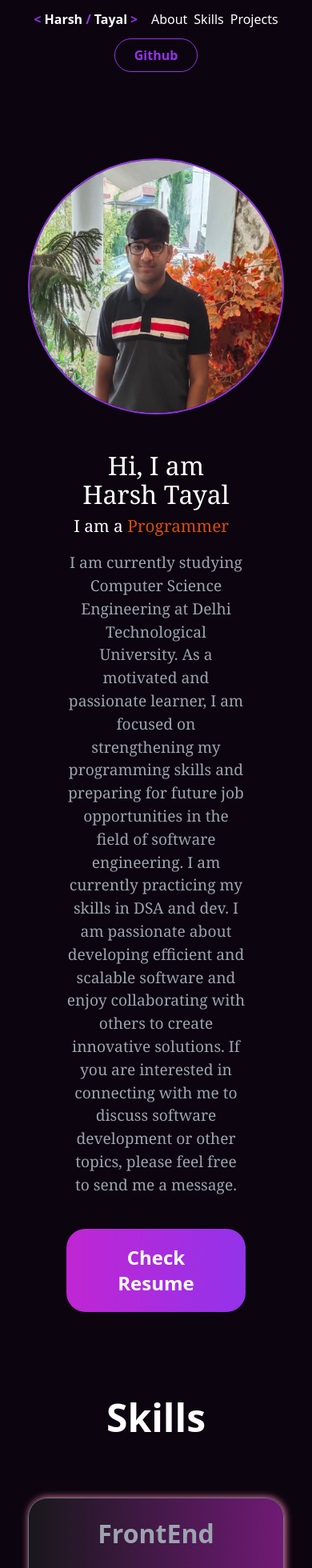
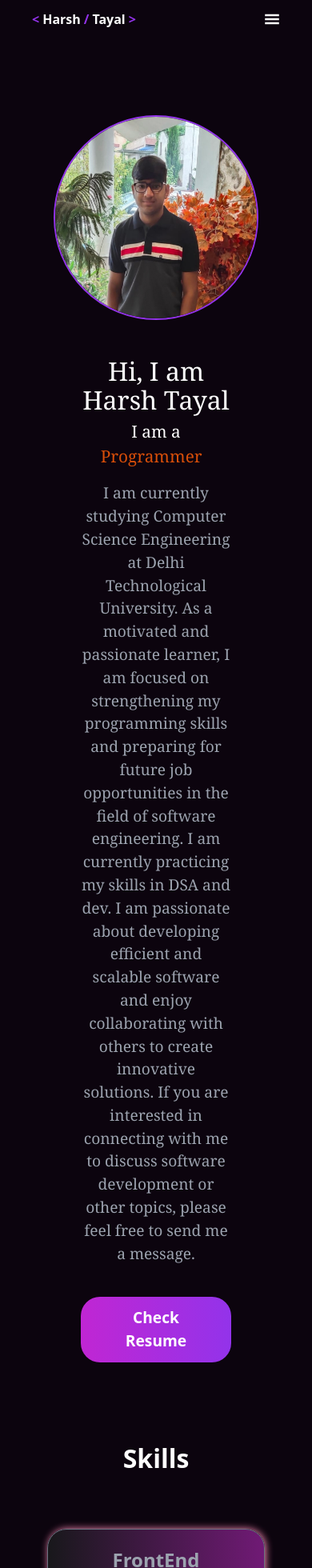
Before and after one commit to Harshtayal2005/harshtayal, a React (Vite) app: page / in a window 390 px wide. Shown: the top 1960 px of the page at 80% size. Built offline with nearby package versions, Linux system fonts and the light colour scheme.

Commit message:
responsive updated

```diff
--- a/src/components/Footer.jsx
+++ b/src/components/Footer.jsx
@@ -9,9 +9,11 @@ const Footer = () => {
   return (
     <>
       <div className="h-[20rem] bg-gradient-to-r from-stone-900 to-purple-900 clip-footer mt-24 flex flex-col items-center justify-center">
-        <h1 className="text-[2rem] text-gray-200 font-bold">Harsh Tayal</h1>
+        <h1 className="text-[1.5rem] sm:text-[2rem] text-gray-200 font-bold">
+          Harsh Tayal
+        </h1>
         <div className="mt-5 mb-5">
-          <ul className="flex gap-8 text-[1.7rem] text-gray-100">
+          <ul className="flex gap-8 text-[1.2rem] sm:text-[1.7rem] text-gray-100">
             <a href="#about">
               <li>About</li>
             </a>
@@ -27,20 +29,20 @@ const Footer = () => {
 
         <div className="flex gap-8">
           <a href="https://www.facebook.com/harsh.tayal.965/" target="_blank">
-            <FaFacebookSquare className="text-white" size={24} />
+            <FaFacebookSquare className="text-white" size={20} sm:size={24} />
           </a>
           <a href="https://twitter.com/HarshTa04671764" target="_blank">
-            <FaTwitter className="text-white" size={24} />
+            <FaTwitter className="text-white" size={20} sm:size={24} />
           </a>
 
           <a
             href="https://linkedin.com/in/harsh-tayal-83ab83253"
             target="_blank"
           >
-            <FaLinkedin className="text-white" size={24} />
+            <FaLinkedin className="text-white" size={20} sm:size={24} />
           </a>
           <a href="https://www.instagram.com/harshtayal2005/" target="_blank">
-            <FaInstagram className="text-white" size={24} />
+            <FaInstagram className="text-white" size={20} sm:size={24} />
           </a>
         </div>
 
@@ -50,7 +52,7 @@ const Footer = () => {
           </h1>
         </div>
 
-        <div className="flex justify-center items-center gap-1 bottom-0 mt-6">
+        <div className="flex flex-wrap justify-center items-center gap-1 bottom-0 mt-6">
           <FaRegCopyright className="text-white" />
           <p className="text-white">2024 Harsh Tayal. All Rights Reserved</p>
         </div>
--- a/src/components/Intro.jsx
+++ b/src/components/Intro.jsx
@@ -4,19 +4,24 @@ const Intro = () => {
   return (
     <>
       <div
-        className="py-24 px-40 flex lg:justify-between flex-col-reverse items-center lg:flex-row scroll-smooth lg:gap-6"
+        className="py-24 px-40 lg:px-[9rem] flex lg:justify-between flex-col-reverse items-center lg:flex-row scroll-smooth lg:gap-6"
         id="about"
       >
         <div className=" text-white lg:w-[40rem] flex flex-col items-center lg:items-start">
-          <h1 className="sm:text-[3rem] text-[2rem] font-serif ">Hi, I am</h1>
-          <h1 className="sm:text-[3rem] text-[2rem] -mt-3 font-serif">
+          <h1 className="lg:text-[3rem] sm:text-[2.4rem] text-[2rem] font-serif ">
+            Hi, I am
+          </h1>
+          <h1 className="lg:text-[3rem] sm:text-[2.4rem] text-[2rem] -mt-3 font-serif">
             Harsh Tayal
           </h1>
           <div>
-            <span className="text-[1.3rem] sm:text-[2rem] font-serif">
+            <div className="hidden sm:flex justify-center text-[1.3rem] sm:text-[2rem] sm:w-[30rem] font-serif lg:justify-start lg:inline">
               I am a{" "}
-            </span>
-            <span>
+            </div>
+            <div className="flex sm:hidden text-[1.3rem] font-serif w-[10rem] justify-center">
+              I am a
+            </div>
+            <div className="flex justify-center w-[10rem] sm:w-[30rem] lg:justify-start lg:inline">
               <TypeAnimation
                 className="sm:text-[2rem] font-serif text-[1.3rem] text-[#D74E09]"
                 sequence={[
@@ -30,7 +35,7 @@ const Intro = () => {
                 speed={50}
                 repeat={Infinity}
               />
-            </span>
+            </div>
           </div>
 
           <p className="text-[1.2rem] mt-4 mb-10 text-gray-400 font-serif text-center lg:text-start">
@@ -48,19 +53,19 @@ const Intro = () => {
             href="https://drive.google.com/file/d/1zA3_g52dWGA4CXWOHx1EhmlqEjhP8Ii2/view?usp=share_link"
             target="_blank"
           >
-            <button className="rounded-3xl text-2xl bg-gradient-to-r from-fuchsia-600 to-purple-600 py-5 px-16 font-bold ">
+            <button className="rounded-3xl lg:text-2xl text-[1.2rem] bg-gradient-to-r from-fuchsia-600 to-purple-600 sm:py-5 sm:px-16 py-3 px-14 font-bold ">
               Check Resume
             </button>
           </a>
         </div>
 
         <div
-          className=" sm:h-[30rem] sm:w-[30rem] h-[20rem] w-[20rem] overflow-hidden border-2 border-purple-600 rounded-full
+          className=" lg:h-[27rem] lg:w-[27rem] sm:h-[24rem] sm:w-[24rem] h-[16rem] w-[16rem] overflow-hidden border-2 border-purple-600 rounded-full
           border-5 mb-10"
         >
           {/* must be in public folder  */}
           <img
-            src="./images/niku.jpg"
+            src="images/niku.jpg"
             alt="harsh pic"
             className=" h-full w-full"
           />
--- a/src/components/NavBar.jsx
+++ b/src/components/NavBar.jsx
@@ -1,8 +1,51 @@
+import { GiHamburgerMenu } from "react-icons/gi";
+import { ImCross } from "react-icons/im";
+import { useState } from "react";
+
 const NavBar = () => {
+  const [toggle, setToggle] = useState(0);
+  const handleMenuClick = () => {
+    setToggle(toggle === 0 ? 1 : 0);
+  };
+
   return (
     <>
-      <div className="flex flex-wrap justify-around py-3 gap-3 px-10 items-center text-white sticky top-0 bg-[#0c040e] z-10 scroll-smooth">
-        <div className="font-bold flex items-center gap-1 sm:text-[1.5rem]">
+      <div>
+        <div
+          className={
+            (toggle === 1 &&
+              `flex absolute h-[20rem] pt-[4.5rem] w-full justify-center text-white text-2xl bg-[#000000d8]`) ||
+            (toggle === 0 && `hidden`)
+          }
+        >
+          <ul className="flex flex-col items-center gap-4 text-[1.2rem]">
+            <a
+              href="https://github.com/Harshtayal2005"
+              target="_blank"
+              onClick={() => handleMenuClick()}
+            >
+              <li className="hover:text-orange-700">Github</li>
+            </a>
+            <a href="#about" onClick={() => handleMenuClick()}>
+              <li className="hover:text-orange-700 hover:cursor-pointer">
+                About
+              </li>
+            </a>
+            <a href="#skill" onClick={() => handleMenuClick()}>
+              <li className="hover:text-orange-700 hover:cursor-pointer">
+                Skills
+              </li>
+            </a>
+
+            <a href="#project" onClick={() => handleMenuClick()}>
+              <li className="hover:text-orange-700 hover:cursor-pointer">
+                Projects
+              </li>
+            </a>
+          </ul>
+        </div>
+        <div className="flex flex-wrap justify-between sm:justify-around py-3 gap-3 px-10 lg:px-2 items-center text-white sticky top-0 bg-[#0c040e] z-10 scroll-smooth">
+          <div className="font-bold flex items-center gap-1 lg:text-[1.5rem] sm:text-[1.3rem]">
             <span className="text-purple-600">&lt;</span>
             <span> Harsh</span>
             <span className="text-purple-600"> / </span>
@@ -10,8 +53,8 @@ const NavBar = () => {
             <span className="text-purple-600">&gt;</span>
           </div>
 
-        <div>
-          <ul className="flex sm:gap-5 gap-2 sm:text-[1.5rem]">
+          <div className="hidden sm:flex">
+            <ul className="flex sm:gap-5 gap-2 lg:text-[1.5rem] sm:text-[1.3rem]">
               <a href="#about">
                 <li>About</li>
               </a>
@@ -25,12 +68,29 @@ const NavBar = () => {
             </ul>
           </div>
 
-        <div>
+          <div className="hidden sm:flex">
             <a href="https://github.com/Harshtayal2005" target="_blank">
-            <button className="px-6 py-[0.5rem] border border-purple-600 rounded-full sm:text-[1.5rem] text-purple-600 font-bold">
+              <button className="px-6 py-[0.5rem] border border-purple-600 rounded-full lg:text-[1.5rem] sm:text-[1.3rem] text-purple-600 font-bold">
                 Github
               </button>
             </a>
+          </div>
+          <div className="flex sm:hidden">
+            <GiHamburgerMenu
+              className={
+                (toggle === 1 && `hidden`) ||
+                `sm:hidden text-[1.25rem] hover:cursor-pointer`
+              }
+              onClick={() => handleMenuClick()}
+            />
+            <ImCross
+              className={
+                (toggle === 0 && `hidden`) ||
+                `sm:hidden text-[1.1rem] text-[#ffffffb5] hover:cursor-pointer sticky`
+              }
+              onClick={() => handleMenuClick()}
+            />
+          </div>
         </div>
       </div>
     </>
--- a/src/components/Projects.jsx
+++ b/src/components/Projects.jsx
@@ -55,10 +55,15 @@ const Projects = () => {
   return (
     <>
       <div className="flex flex-col items-center gap-8 mt-20 px-10 scroll-smooth">
-        <h1 className="text-white text-[3rem] font-bold" id="project">
+        <h1
+          className="text-white lg:text-[3rem] text-[2rem] sm:text-[2.4rem] font-bold"
+          id="project"
+        >
           Projects
         </h1>
-        <h2 className="text-white text-[2rem] -mt-10 font-bold">(Dekstop View)</h2>
+        <h2 className="text-white sm:text-[2rem] text-[1.2rem] -mt-10 font-bold">
+          (Dekstop View)
+        </h2>
         <div className="flex flex-wrap justify-center">
           {projects.map((items) => (
             <ProjectsCard info={items} />
--- a/src/components/ProjectsCard.jsx
+++ b/src/components/ProjectsCard.jsx
@@ -3,30 +3,32 @@ import React from "react";
 const ProjectsCard = ({ info }) => {
   return (
     <>
-      <div className=" mb-10 flex flex-col justify-between p-8 rounded-3xl m-10 gap-4 min-h-[30rem] w-[20rem] sm:w-[30rem] border border-gray-500 shadow-[1.2px_0px_10px_0px_#f687b3] bg-gradient-to-r from-zinc-900 to-fuchsia-900 hover:scale-105 duration-200 scroll-smooth">
-        <div className=" h-[15rem] w-full border border-gray-400 overflow-hidden rounded-xl">
+      <div className=" mb-10 flex flex-col justify-between p-8 rounded-3xl m-10 gap-4 min-h-[30rem] w-[17rem] sm:w-[30rem] border border-gray-500 shadow-[1.2px_0px_10px_0px_#f687b3] bg-gradient-to-r from-zinc-900 to-fuchsia-900 hover:scale-105 duration-200 scroll-smooth">
+        <div className="h-[12rem] sm:h-[15rem] w-full border border-gray-400 overflow-hidden rounded-xl">
           <img
             src={`images/${info.img}.png`}
             alt="game"
             className=" h-full w-full"
           />
         </div>
-        <h1 className="text-[2rem] text-gray-400">{info.title}</h1>
+        <h1 className="text-[1.5rem] sm:text-[2rem] text-gray-400">
+          {info.title}
+        </h1>
         <div className="flex flex-wrap gap-2 -mt-1 mb-10">
           {info.tools.map((items) => (
-            <div className="text-pink-600 border border-pink-700 text-[1.1rem] rounded-xl px-4">
+            <div className="text-pink-600 border border-pink-700 text-[0.9rem] sm:text-[1.1rem] rounded-xl px-4">
               {items}
             </div>
           ))}
         </div>
         <div className="flex flex-col items-center gap-2 sm:justify-between sm:flex-row">
           <a href={`${info.github}`} target="_blank">
-            <button className=" w-[10rem] py-2 text-[1.5rem] text-gray-400 font-semibold rounded-2xl bg-purple-700 border-1 border-gray-400">
+            <button className=" w-[10rem] py-1 sm:py-2 text-[1.2rem] sm:text-[1.5rem] text-gray-400 font-semibold rounded-2xl bg-purple-700 border-1 border-gray-400">
               Code
             </button>
           </a>
           <a href={`${info.demo}`} target="_blank">
-            <button className=" w-[10rem] py-2 border-1 border-gray-400 text-[1.5rem] text-gray-300 font-semibold rounded-2xl bg-gradient-to-r from-pink-700 to-rose-700">
+            <button className=" w-[10rem] py-1 sm:py-2 border-1 border-gray-400 text-[1.2rem] sm:text-[1.5rem] text-gray-300 font-semibold rounded-2xl bg-gradient-to-r from-pink-700 to-rose-700">
               Demo
             </button>
           </a>
--- a/src/components/Skills.jsx
+++ b/src/components/Skills.jsx
@@ -16,7 +16,10 @@ const Skills = () => {
   return (
     <>
       <div className="flex flex-col items-center gap-8 scroll-smooth">
-        <h1 className="text-white text-[3rem] font-bold" id="skill">
+        <h1
+          className="text-white lg:text-[3rem] text-[2rem] sm:text-[2.4rem] font-bold"
+          id="skill"
+        >
           Skills
         </h1>
         <div className="flex flex-wrap justify-center">
--- a/src/components/SkillsCard.jsx
+++ b/src/components/SkillsCard.jsx
@@ -1,11 +1,13 @@
 const SkillsCard = ({ title, skills }) => {
   return (
     <>
-      <div className="border border-gray-500 shadow-[1.2px_0px_10px_0px_#f687b3] rounded-3xl w-[20rem] sm:w-[30rem] min-h-[20rem] px-10 py-5 flex m-8 flex-col items-center mb-10 gap-6 bg-gradient-to-r from-zinc-900 to-fuchsia-900 hover:scale-105 duration-200 z-0 scroll-smooth">
-        <h1 className="text-[2rem] text-gray-400 font-bold">{title}</h1>
+      <div className="border border-gray-500 shadow-[1.2px_0px_10px_0px_#f687b3] rounded-3xl w-[17rem] sm:w-[30rem] min-h-[20rem] px-10 py-5 flex m-8 flex-col items-center mb-10 gap-6 bg-gradient-to-r from-zinc-900 to-fuchsia-900 hover:scale-105 duration-200 z-0 scroll-smooth">
+        <h1 className="sm:text-[2rem] text-[1.5rem] text-gray-400 font-bold">
+          {title}
+        </h1>
         <div className="flex flex-wrap gap-3 justify-center">
           {skills.map((items) => (
-            <div className="text-gray-400 flex justify-center items-center gap-1 text-[1.5rem] font-semibold border-2 border-gray-500 px-5 py-2 rounded-xl ">
+            <div className="text-gray-400 flex justify-center items-center gap-1 sm:text-[1.5rem] text-[1.1rem] font-semibold border-2 border-gray-500 px-5 py-2 rounded-xl ">
               <img
                 src={`images/${items}.svg`}
                 className="h-[1.3rem] w-[2rem]"
```
Also changed, not shown: 3 other files (tests, documents, lock files or other folders). Lines whose indentation alone changed are shown as unchanged.
